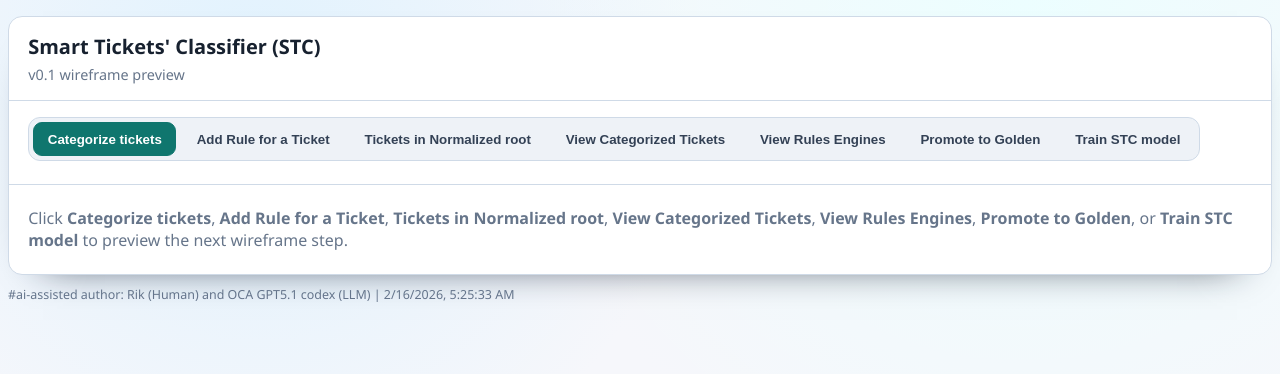
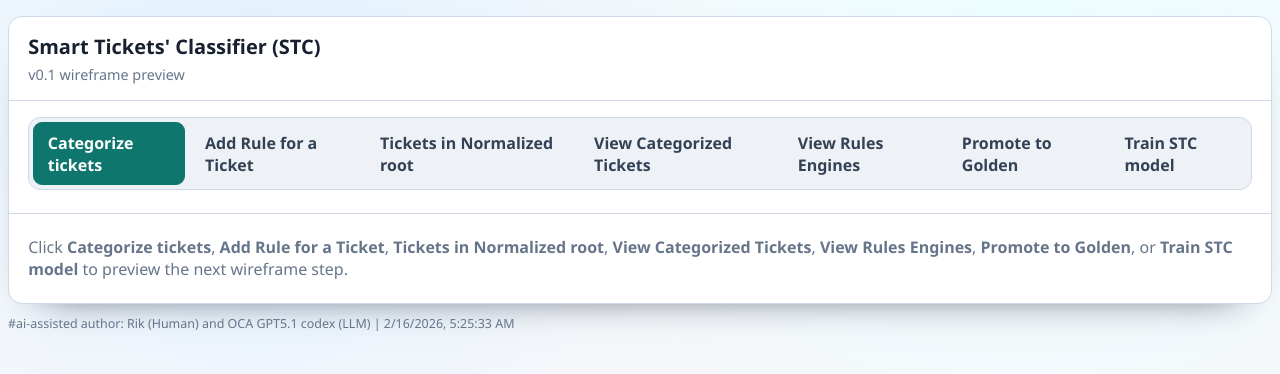
Before and after one commit to rikkisnah/stc, a Next.js app in the folder wireframe-ui/: page / in a window 1280 px wide. Shown: the top 374 px of the page. Built offline with nearby package versions, Linux system fonts and the light colour scheme.

Commit message:
Added minor fixes and latest design doc

```diff
--- a/wireframe-ui/app/api/open-file/route.ts
+++ b/wireframe-ui/app/api/open-file/route.ts
@@ -34,7 +34,11 @@ export async function GET(req: Request) {
     path.resolve(repoRoot, "scripts", "tickets-json"),
     path.resolve(repoRoot, "scripts", "normalized-tickets")
   ];
-  const resolvedPath = path.resolve(repoRoot, inputPath);
+  let normalizedInput = inputPath;
+  if (path.isAbsolute(normalizedInput) && normalizedInput.startsWith(repoRoot + path.sep)) {
+    normalizedInput = path.relative(repoRoot, normalizedInput);
+  }
+  const resolvedPath = path.resolve(repoRoot, normalizedInput);
   const isAllowed = allowedRoots.some(
     (allowedRoot) => resolvedPath === allowedRoot || resolvedPath.startsWith(allowedRoot + path.sep)
   );
--- a/wireframe-ui/app/api/run-jql/route.ts
+++ b/wireframe-ui/app/api/run-jql/route.ts
@@ -91,6 +91,7 @@ export async function POST(req: Request) {
     resolutionMode?: "all" | "unresolved-only" | "resolved-only";
     ticketsFile?: string;
     ticketsText?: string;
+    rulesEngine?: string;
   };
   const inputMode = body.inputMode || "jql";
   const rawJql = body.jql?.trim();
@@ -223,6 +224,9 @@ export async function POST(req: Request) {
             normalizedDir,
             "--output-dir",
             outputDir,
+            ...(body.rulesEngine?.trim()
+              ? ["--rule-engine", body.rulesEngine.trim()]
+              : []),
             "-y"
           ],
           ["scripts/create_summary.py", "--tickets", ticketsCsv, "--output", summaryCsv]
--- a/wireframe-ui/app/api/save-file/route.ts
+++ b/wireframe-ui/app/api/save-file/route.ts
@@ -32,7 +32,11 @@ export async function POST(req: Request) {
     path.resolve(repoRoot, "scripts", "analysis"),
     path.resolve(repoRoot, "scripts", "trained-data")
   ];
-  const resolvedPath = path.resolve(repoRoot, inputPath);
+  let normalizedInput = inputPath;
+  if (path.isAbsolute(normalizedInput) && normalizedInput.startsWith(repoRoot + path.sep)) {
+    normalizedInput = path.relative(repoRoot, normalizedInput);
+  }
+  const resolvedPath = path.resolve(repoRoot, normalizedInput);
   const isAllowed = allowedRoots.some(
     (root) => resolvedPath === root || resolvedPath.startsWith(root + path.sep)
   );
--- a/wireframe-ui/app/globals.css
+++ b/wireframe-ui/app/globals.css
@@ -90,10 +90,12 @@ main {
   color: #334155;
   font-weight: 700;
   padding: 0.55rem 0.85rem;
+  text-decoration: none;
+  cursor: pointer;
   transition: background-color 150ms ease, color 150ms ease, border-color 150ms ease;
 }
 
-.menu-btn:hover:not(:disabled) {
+.menu-btn:hover:not(.disabled) {
   background: #e2e8f0;
 }
 
@@ -103,9 +105,10 @@ main {
   border-color: var(--accent);
 }
 
-.menu-btn:disabled {
+.menu-btn.disabled {
   opacity: 0.55;
   cursor: not-allowed;
+  pointer-events: none;
 }
 
 button {
--- a/wireframe-ui/app/page.tsx
+++ b/wireframe-ui/app/page.tsx
@@ -2,7 +2,7 @@
 // Tag: #ai-assisted
 "use client";
 
-import { useEffect, useMemo, useRef, useState } from "react";
+import { useCallback, useEffect, useMemo, useRef, useState } from "react";
 
 type Stage = "landing" | "input" | "results";
 type Workflow =
@@ -101,9 +101,20 @@ const RULES_SOURCE_DIRS: Record<RulesSource, string> = {
   golden: "scripts/trained-data/golden-rules-engine"
 };
 
+const VALID_WORKFLOWS = new Set<Workflow>([
+  "categorize", "add-rule", "browse-tickets", "browse-categorized",
+  "browse-rules", "train-stc", "promote-to-golden"
+]);
+
+function workflowFromHash(): Workflow {
+  if (typeof window === "undefined") return "categorize";
+  const hash = window.location.hash.replace("#", "");
+  return VALID_WORKFLOWS.has(hash as Workflow) ? (hash as Workflow) : "categorize";
+}
+
 export default function HomePage() {
   const [stage, setStage] = useState<Stage>("landing");
-  const [workflow, setWorkflow] = useState<Workflow>("categorize");
+  const [workflow, setWorkflowState] = useState<Workflow>("categorize");
   const [inputMode, setInputMode] = useState<InputMode>("jql");
   const [jql, setJql] = useState(
     'project="High Performance Computing" and createdDate >= "2026-02-10" and createdDate <= "2026-02-11"'
@@ -113,6 +124,9 @@ export default function HomePage() {
     "scripts/analysis/ui-runs/templates/tickets-template.txt"
   );
   const [ticketsText, setTicketsText] = useState("HPC-110621,HPC-110615");
+  const [categorizeRulesEngine, setCategorizeRulesEngine] = useState(
+    "scripts/trained-data/rule-engine.local.csv"
+  );
   const [isRunning, setIsRunning] = useState(false);
   const [error, setError] = useState("");
   const [summaryRows, setSummaryRows] = useState<SummaryRow[]>([]);
@@ -375,6 +389,23 @@ export default function HomePage() {
     return null;
   }
 
+  const setWorkflow = useCallback((w: Workflow) => {
+    setWorkflowState(w);
+    window.history.replaceState(null, "", `#${w}`);
+  }, []);
+
+  useEffect(() => {
+    const initial = workflowFromHash();
+    setWorkflowState(initial);
+    if (window.location.hash) setStage("input");
+    const onHashChange = () => {
+      setWorkflowState(workflowFromHash());
+      setStage("input");
+    };
+    window.addEventListener("hashchange", onHashChange);
+    return () => window.removeEventListener("hashchange", onHashChange);
+  }, []);
+
   useEffect(() => {
     setRenderedAt(new Date().toLocaleString());
   }, []);
@@ -1063,7 +1094,7 @@ export default function HomePage() {
             : "/api/add-rule-from-ticket";
       const body =
         workflow === "categorize"
-          ? { inputMode, jql, resolutionMode, ticketsFile, ticketsText }
+          ? { inputMode, jql, resolutionMode, ticketsFile, ticketsText, rulesEngine: categorizeRulesEngine.trim() }
           : workflow === "train-stc"
             ? {
                 phase: 1 as const,
@@ -1990,90 +2021,31 @@ export default function HomePage() {
 
         <div className="actions">
           <div className="mode-menu" role="group" aria-label="Workflow menu">
-            <button
-              className={`menu-btn ${workflow === "categorize" ? "is-active" : ""}`}
-              onClick={() => {
-                setWorkflow("categorize");
-                setStage("input");
-              }}
-              aria-label="Categorize tickets"
-              aria-pressed={workflow === "categorize"}
-              disabled={isRunning}
-            >
-              Categorize tickets
-            </button>
-            <button
-              className={`menu-btn ${workflow === "add-rule" ? "is-active" : ""}`}
-              onClick={() => {
-                setWorkflow("add-rule");
-                setStage("input");
-              }}
-              aria-label="Add Rule for a Ticket"
-              aria-pressed={workflow === "add-rule"}
-              disabled={isRunning}
-            >
-              Add Rule for a Ticket
-            </button>
-            <button
-              className={`menu-btn ${workflow === "browse-tickets" ? "is-active" : ""}`}
-              onClick={() => {
-                setWorkflow("browse-tickets");
-                setStage("input");
-              }}
-              aria-label="Tickets in Normalized root"
-              aria-pressed={workflow === "browse-tickets"}
-              disabled={isRunning}
-            >
-              Tickets in Normalized root
-            </button>
-            <button
-              className={`menu-btn ${workflow === "browse-categorized" ? "is-active" : ""}`}
-              onClick={() => {
-                setWorkflow("browse-categorized");
-                setStage("input");
-              }}
-              aria-label="View Categorized Tickets"
-              aria-pressed={workflow === "browse-categorized"}
-              disabled={isRunning}
-            >
-              View Categorized Tickets
-            </button>
-            <button
-              className={`menu-btn ${workflow === "browse-rules" ? "is-active" : ""}`}
-              onClick={() => {
-                setWorkflow("browse-rules");
-                setStage("input");
-              }}
-              aria-label="View Rules Engines"
-              aria-pressed={workflow === "browse-rules"}
-              disabled={isRunning}
-            >
-              View Rules Engines
-            </button>
-            <button
-              className={`menu-btn ${workflow === "promote-to-golden" ? "is-active" : ""}`}
-              onClick={() => {
-                setWorkflow("promote-to-golden");
-                setStage("input");
-              }}
-              aria-label="Promote to Golden"
-              aria-pressed={workflow === "promote-to-golden"}
-              disabled={isRunning}
-            >
-              Promote to Golden
-            </button>
-            <button
-              className={`menu-btn ${workflow === "train-stc" ? "is-active" : ""}`}
-              onClick={() => {
-                setWorkflow("train-stc");
-                setStage("input");
-              }}
-              aria-label="Train STC model"
-              aria-pressed={workflow === "train-stc"}
-              disabled={isRunning}
-            >
-              Train STC model
-            </button>
+            {([
+              ["categorize", "Categorize tickets"],
+              ["add-rule", "Add Rule for a Ticket"],
+              ["browse-tickets", "Tickets in Normalized root"],
+              ["browse-categorized", "View Categorized Tickets"],
+              ["browse-rules", "View Rules Engines"],
+              ["promote-to-golden", "Promote to Golden"],
+              ["train-stc", "Train STC model"],
+            ] as [Workflow, string][]).map(([wf, label]) => (
+              <a
+                key={wf}
+                href={`#${wf}`}
+                className={`menu-btn ${workflow === wf ? "is-active" : ""}${isRunning ? " disabled" : ""}`}
+                aria-label={label}
+                aria-current={workflow === wf ? "page" : undefined}
+                onClick={(e) => {
+                  if (isRunning) { e.preventDefault(); return; }
+                  e.preventDefault();
+                  setWorkflow(wf);
+                  setStage("input");
+                }}
+              >
+                {label}
+              </a>
+            ))}
           </div>
           {isRunning && (
             <button onClick={handleCancel} aria-label="Cancel run">
@@ -2184,6 +2156,15 @@ export default function HomePage() {
                 <p className="small">
                   You can paste comma-separated tickets, e.g. <code>HPC-110621,HPC-110615</code>.
                 </p>
+              </div>
+              <div className="field">
+                <label htmlFor="categorize-rules-engine">Rules engine CSV</label>
+                <input
+                  id="categorize-rules-engine"
+                  value={categorizeRulesEngine}
+                  onChange={(e) => setCategorizeRulesEngine(e.target.value)}
+                  disabled={isRunning}
+                />
               </div>
               <div>
                 <button className="primary" onClick={handleOk} disabled={isRunning}>
```
Also changed, not shown: 6 other files (tests, documents, lock files or other folders).
